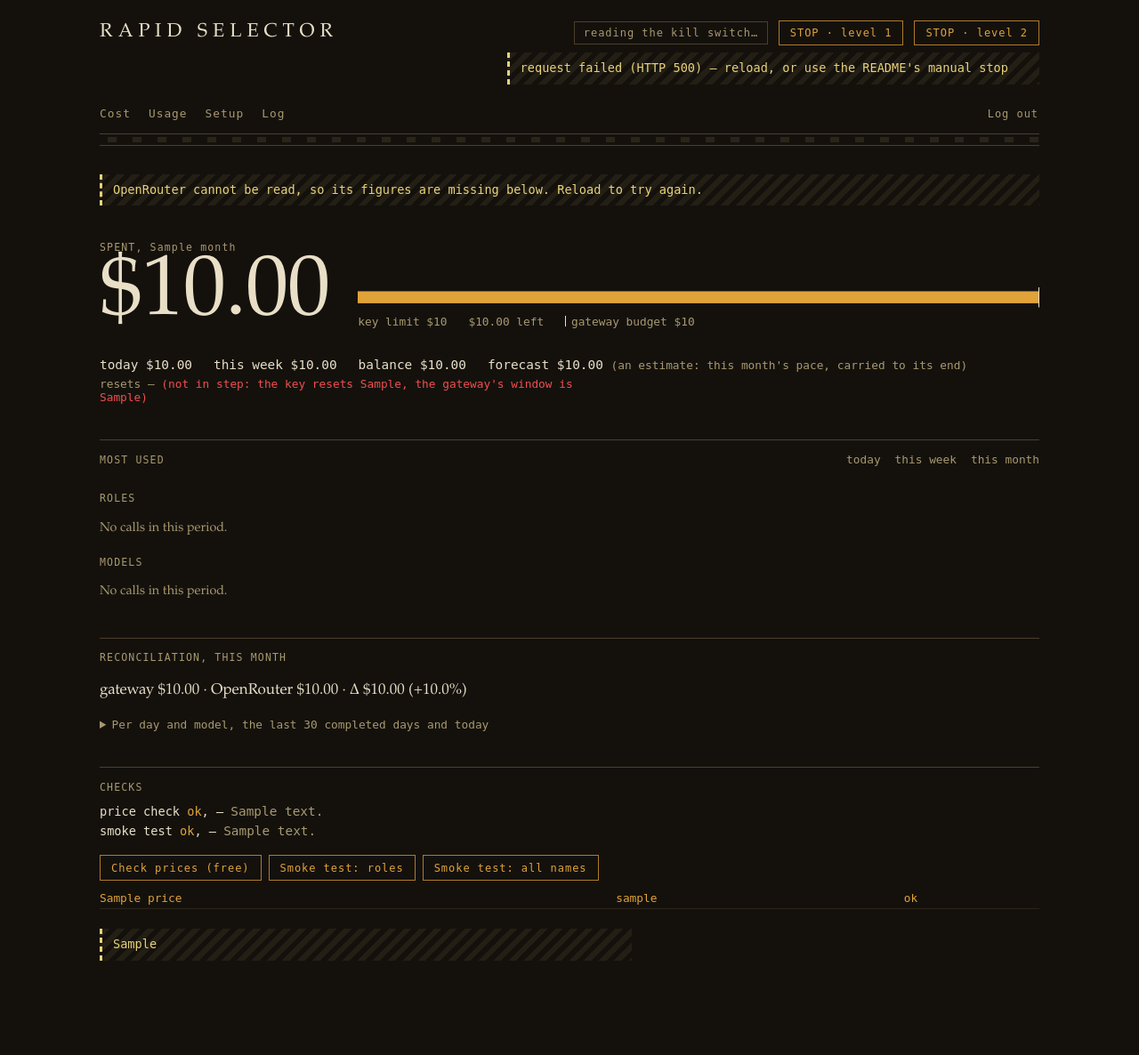
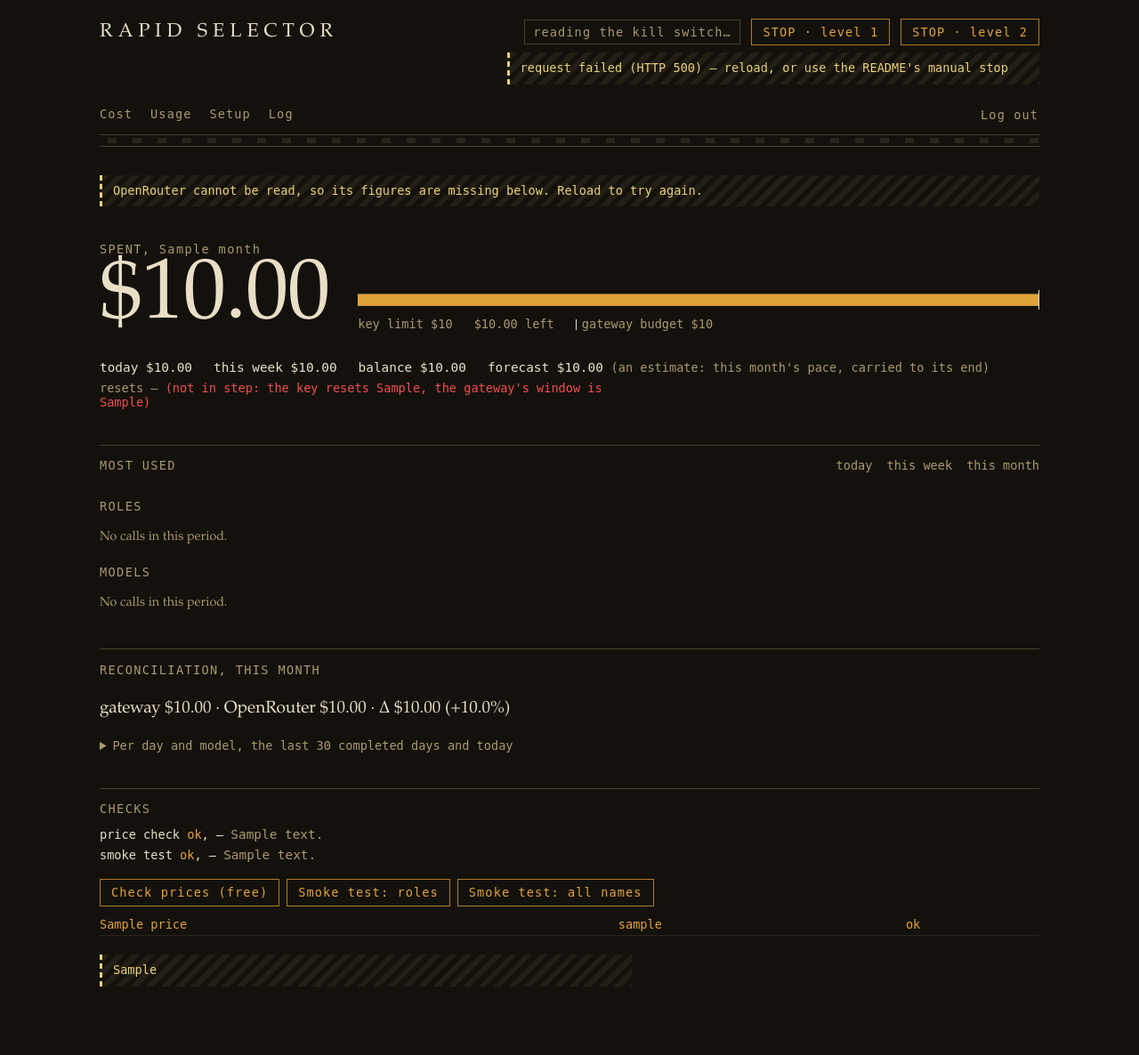
Before and after one commit to xivind/rapid-selector, a FastAPI app: template tower/tower/templates/cost.html in a window 1280 px wide. Shown: the whole page at 89% size. Before the commit the page ends 1080 px from the top, so only its background shows below. Run offline with FastAPI, Linux system fonts and the light colour scheme; the template is opened without the code that fills it: most values are stand-ins (such as "Sample title", 1, 10 or a date in 2020); data that the repository does not hold is empty; parts of the project's set-up code (start-up, migrations or seed data) failed here and were passed over.

Commit message:
tower: larger text, lights, badges and change marks
Co-Authored-By: Claude Opus 5.5 <noreply@anthropic.com>

```diff
--- a/tower/tower/static/tower.css
+++ b/tower/tower/static/tower.css
@@ -15,6 +15,8 @@
   --warn: #e8d27a;
   --danger: #ef4f4f;
   --danger-ink: #1a0b0b;
+  --go: #74c47a;
+  --caution: #f0dc6a;  /* kept apart from --amber, the accent */
 
   --serif: "Iowan Old Style", "Palatino Linotype", Palatino, "Book Antiqua", "URW Palladio L", P052, Georgia, serif;
   --mono: ui-monospace, "SF Mono", "Cascadia Mono", "DejaVu Sans Mono", Menlo, Consolas, monospace;
@@ -32,7 +34,7 @@ body {
   padding: 0 16px 4rem;
   background: var(--ground);
   color: var(--ink);
-  font: 1.0625rem/1.55 var(--serif);
+  font: 1.1875rem/1.55 var(--serif);
   font-variant-numeric: lining-nums tabular-nums;
 }
 
@@ -75,7 +77,7 @@ code { font: .85em var(--mono); color: var(--ink); }
   align-items: center;
   gap: .25rem 1.25rem;
   padding: .6rem 0;
-  font: .8rem var(--mono);
+  font: .85rem var(--mono);
   letter-spacing: .08em;
 }
 .tabs a { text-decoration: none; color: var(--dim); padding: .2rem 0; border-bottom: 2px solid transparent; }
@@ -87,7 +89,7 @@ code { font: .85em var(--mono); color: var(--ink); }
 
 .label {
   margin: 0 0 .5rem;
-  font: 400 .72rem/1.3 var(--mono);
+  font: 400 .85rem/1.3 var(--mono);
   letter-spacing: .1em;
   color: var(--dim);
 }
@@ -124,7 +126,7 @@ p { max-width: 44em; }
   margin: .5rem 0 0;
   padding: 0;
   list-style: none;
-  font: .8rem var(--mono);
+  font: .85rem var(--mono);
   color: var(--dim);
 }
 .legend .marker-key::before {
@@ -137,9 +139,9 @@ p { max-width: 44em; }
   background: var(--ink);
 }
 .figures { margin-top: 1.5rem; font-size: .9rem; color: var(--ink); }
-.figures .note { font-size: .8rem; }
-.figures.small { margin-top: .25rem; font-size: .8rem; color: var(--dim); }
-.resets { margin: .4rem 0 0; font: .8rem var(--mono); color: var(--dim); }
+.figures .note { font-size: .85rem; }
+.figures.small { margin-top: .25rem; font-size: .85rem; color: var(--dim); }
+.resets { margin: .4rem 0 0; font: .85rem var(--mono); color: var(--dim); }
 
 /* ---- Sections ------------------------------------------------------------------------------ */
 
@@ -147,7 +149,7 @@ main > section { margin-top: 2.5rem; }
 .ranked, .recon, .checks-section { border-top: 1px solid var(--rule); padding-top: .9rem; }
 
 .section-head { display: flex; flex-wrap: wrap; justify-content: space-between; align-items: baseline; gap: .5rem 1rem; }
-.periods { display: flex; gap: 1rem; font: .8rem var(--mono); }
+.periods { display: flex; gap: 1rem; font: .85rem var(--mono); }
 .periods a { color: var(--dim); text-decoration: none; border-bottom: 1px solid transparent; }
 .periods a[aria-current] { color: var(--amber); border-bottom-color: var(--amber); }
 .ranked h3.label { margin-top: 1.25rem; }
@@ -165,7 +167,7 @@ main > section { margin-top: 2.5rem; }
 .ranks .name { font-size: .95rem; overflow-wrap: anywhere; }
 .ranks .bar { height: .7rem; }
 .nowrap { white-space: nowrap; }
-.num { font-family: var(--mono); font-size: .8rem; text-align: right; white-space: nowrap; }
+.num { font-family: var(--mono); font-size: .85rem; text-align: right; white-space: nowrap; }
 .ranks li:nth-child(n+2) .bar .fill { fill: var(--amber-low); }
 
 /* ---- Bars (SVG from macros/bars.html) ----------------------------------------------------- */
@@ -179,7 +181,7 @@ main > section { margin-top: 2.5rem; }
 /* ---- Tables and pairs ---------------------------------------------------------------------- */
 
 .scroll { overflow-x: auto; max-width: 100%; scrollbar-color: var(--rule) transparent; }
-.data { border-collapse: collapse; width: 100%; font: .8rem/1.4 var(--mono); }
+.data { border-collapse: collapse; width: 100%; font: .85rem/1.4 var(--mono); }
 .data th, .data td { padding: .4rem .75rem .4rem 0; text-align: left; vertical-align: top; border-bottom: 1px solid var(--track); }
 .data thead th { color: var(--dim); font-weight: 400; letter-spacing: .06em; border-bottom-color: var(--rule); white-space: nowrap; }
 .data tbody th { font-weight: 400; color: var(--ink); }
@@ -191,19 +193,19 @@ main > section { margin-top: 2.5rem; }
 .data.usage tbody + tbody tr:first-child > * { border-top: 1px solid var(--rule); }
 .data.usage .period { color: var(--dim); }
 .data.log .when { white-space: nowrap; color: var(--dim); }
-.data.models { font-size: .72rem; }
+.data.models { font-size: .85rem; }
 .data.models th, .data.models td { padding-right: .6rem; }
 .data.models th[scope="row"], .data.models td:nth-child(3) { overflow-wrap: anywhere; min-width: 9em; }
 
 .pairs { display: grid; grid-template-columns: max-content 1fr; gap: .3rem 1.5rem; margin: .5rem 0; font: .85rem var(--mono); }
 .pairs dt { color: var(--dim); }
 .pairs dd { margin: 0; overflow-wrap: anywhere; }
-.tag { font: .7rem var(--mono); color: var(--dim); border: 1px solid var(--rule); padding: 0 .35em; margin-left: .4em; }
-.names { font: .8rem var(--mono); overflow-wrap: anywhere; }
+.tag { font: .85rem var(--mono); color: var(--dim); border: 1px solid var(--rule); padding: 0 .35em; margin-left: .4em; }
+.names { font: .85rem var(--mono); overflow-wrap: anywhere; }
 .big-inline { font-size: 2rem; line-height: 1; }
 
 details { margin-top: .75rem; }
-summary { cursor: pointer; font: .8rem var(--mono); color: var(--dim); }
+summary { cursor: pointer; font: .85rem var(--mono); color: var(--dim); }
 summary:hover { color: var(--ink); }
 
 .latest { margin: 0 0 1rem; padding: 0; list-style: none; font: .85rem var(--mono); }
@@ -238,7 +240,7 @@ p.danger { border-left: 3px solid var(--danger); padding-left: .75rem; }
   justify-content: flex-end;
   gap: .5rem .75rem;
   max-width: 40rem;
-  font: .75rem var(--mono);
+  font: .85rem var(--mono);
 }
 .ks-state {
   font-weight: 400;
@@ -265,7 +267,7 @@ p.danger { border-left: 3px solid var(--danger); padding-left: .75rem; }
 /* ---- Controls -------------------------------------------------------------------------------- */
 
 button {
-  font: .75rem var(--mono);
+  font: .85rem var(--mono);
   letter-spacing: .08em;
   color: var(--amber);
   background: transparent;
@@ -290,18 +292,45 @@ input:focus { border-color: var(--amber); }
 
 .checks { display: flex; flex-wrap: wrap; gap: .5rem; align-items: flex-start; }
 .checks > table, .checks > form, .checks > p { flex-basis: 100%; }
-.checks table { border-collapse: collapse; font: .8rem var(--mono); }
+.checks table { border-collapse: collapse; font: .85rem var(--mono); }
 .checks td { padding: .25rem .75rem .25rem 0; border-bottom: 1px solid var(--track); }
 .smoke-confirm { padding: .75rem; border: 1px solid var(--rule); background: var(--raised); }
-.smoke-confirm ul { font: .8rem var(--mono); color: var(--dim); }
+.smoke-confirm ul { font: .85rem var(--mono); color: var(--dim); }
 
 .login { display: grid; gap: 1rem; max-width: 22rem; margin: 4rem auto; }
-.login label { display: grid; gap: .35rem; font: .75rem var(--mono); letter-spacing: .08em; color: var(--dim); }
+.login label { display: grid; gap: .35rem; font: .85rem var(--mono); letter-spacing: .08em; color: var(--dim); }
+
+/* ---- Lights, badges and change marks (macros/marks.html) ------------------------------------ */
+
+/* A light never stands alone: a word always follows it. */
+.dot { display: inline-block; flex: none; width: .8em; height: .8em; border-radius: 50%; vertical-align: -.05em; }
+.dot.big { width: 1.1rem; height: 1.1rem; }
+.dot.go { background: var(--go); box-shadow: 0 0 .5em rgb(116 196 122 / .55); }
+.dot.caution { background: var(--caution); box-shadow: 0 0 .5em rgb(240 220 106 / .5); }
+.dot.stop { background: var(--danger); box-shadow: 0 0 .6em rgb(239 79 79 / .65); }
+.dot.off { background: transparent; border: 2px solid var(--rule); }
+.lit { display: inline-flex; align-items: center; gap: .5em; }
+
+.badge {
+  display: inline-flex; align-items: center; gap: .4em;
+  font: .85rem var(--mono); letter-spacing: .04em; white-space: nowrap;
+  padding: .1em .6em; border: 1px solid var(--rule); border-radius: 1em; color: var(--ink);
+}
+.badge.go { color: var(--go); border-color: rgb(116 196 122 / .6); }
+.badge.caution { color: var(--caution); border-color: rgb(240 220 106 / .6); }
+.badge.stop { color: var(--danger); border-color: var(--danger); }
+.badge.plain { color: var(--dim); }
+
+/* Change against the previous period: more in amber, less in grey; never green or red. */
+.up, .down, .same, .new { font: .85rem var(--mono); white-space: nowrap; color: var(--dim); }
+.up::before { content: "\25B2  "; color: var(--amber); }
+.down::before { content: "\25BC  "; }
+.cmp { display: block; }
 
 /* ---- Phone width ----------------------------------------------------------------------------- */
 
 @media (max-width: 40rem) {
-  body { font-size: 1rem; }
+  body { font-size: 1.0625rem; }
   .mast-top { flex-direction: column; align-items: stretch; }
   .wordmark { font-size: 1.1rem; letter-spacing: .22em; }
   .killswitch, #killswitch { justify-content: flex-start; max-width: none; }
```
Also changed, not shown: tower/tests/preview.py (added, +29 -0 lines), tower/tests/test_pages.py (+13 -0 lines), tower/tower/templates/macros/marks.html (added, +17 -0 lines).
